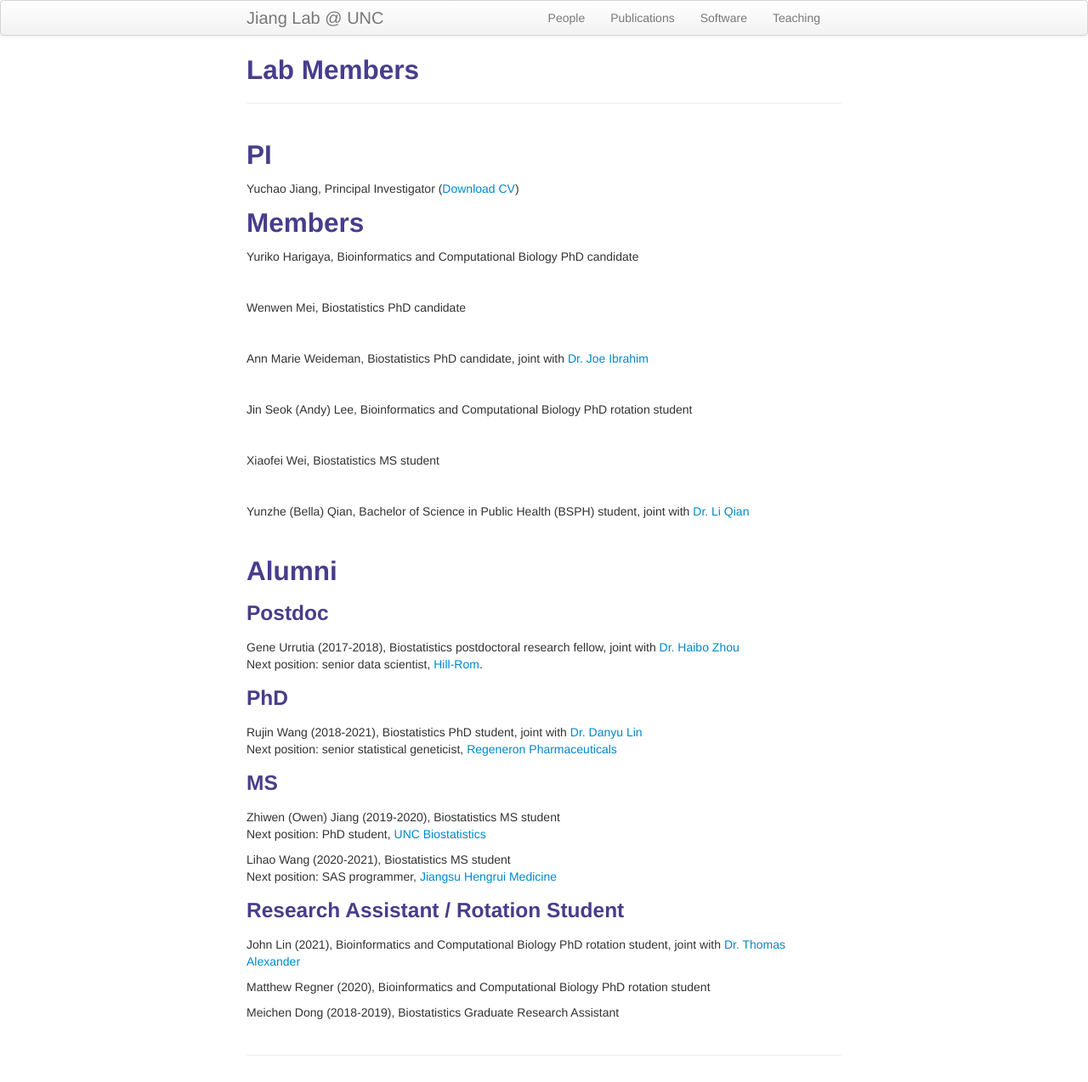
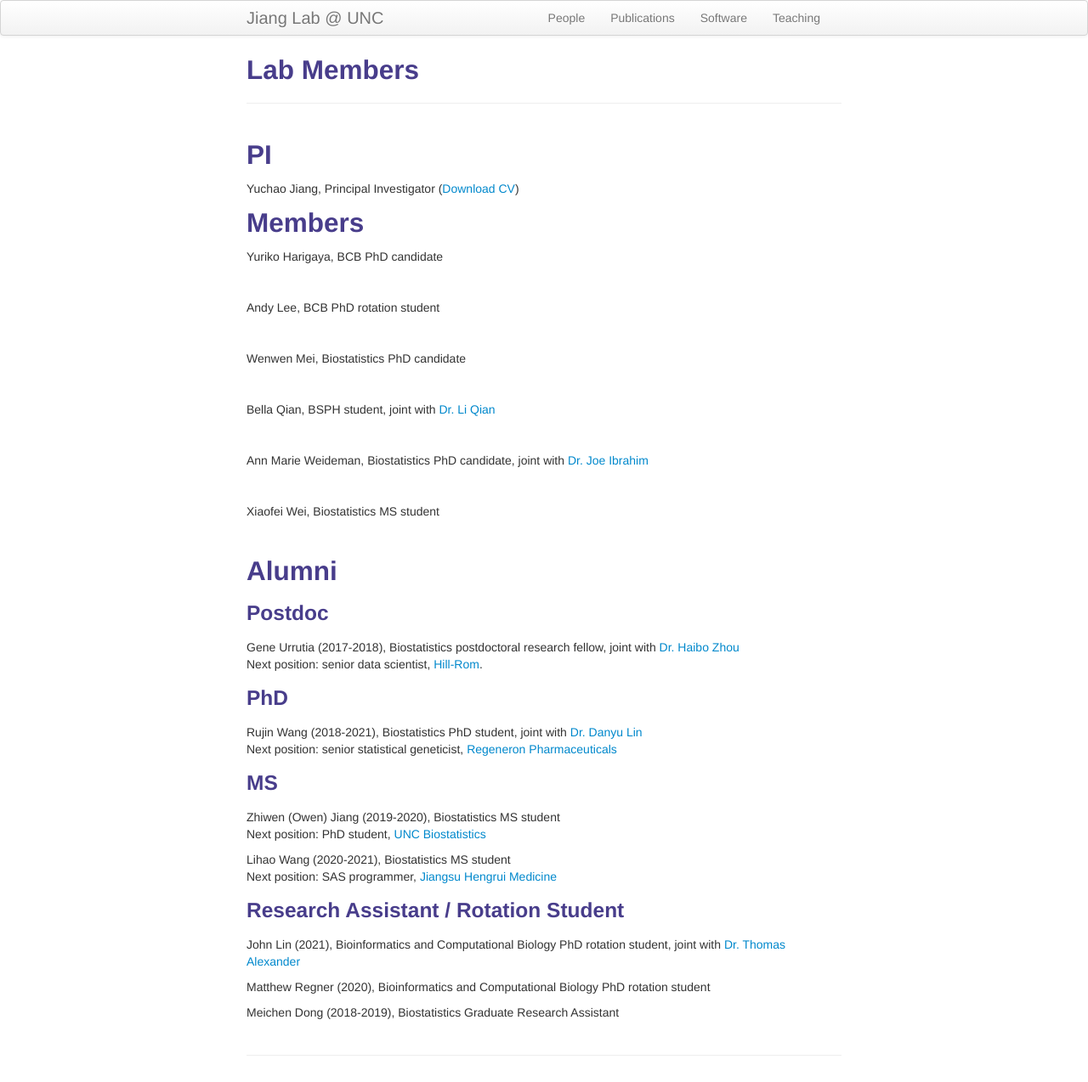
Before and after one commit to yuchaojiang/yuchaojiang.github.io, a Jekyll site: the page built from pages/people.md, in a window 1280 px wide. Shown: the whole page at 85% size. Built offline with Jekyll 4.4.1, drawn with Linux system fonts in a browser that asks for light colours.

Commit message:
Update people.md

```diff
--- a/pages/people.md
+++ b/pages/people.md
@@ -11,7 +11,11 @@ Yuchao Jiang, Principal Investigator (<a href="https://www.dropbox.com/s/re2aqb8
 
 ## Members
 
-Yuriko Harigaya, Bioinformatics and Computational Biology PhD candidate
+Yuriko Harigaya, BCB PhD candidate
+
+<br/>
+
+Andy Lee, BCB PhD rotation student
 
 <br/>
 
@@ -19,19 +23,15 @@ Wenwen Mei, Biostatistics PhD candidate
 
 <br/>
 
+Bella Qian, BSPH student, joint with [Dr. Li Qian](https://uncliqian.web.unc.edu/)
+
+<br/>
+
 Ann Marie Weideman, Biostatistics PhD candidate, joint with [Dr. Joe Ibrahim](https://sph.unc.edu/adv_profile/joseph-g-ibrahim-phd/)
 
 <br/>
 
-Jin Seok (Andy) Lee, Bioinformatics and Computational Biology PhD rotation student
-
-<br/>
-
 Xiaofei Wei, Biostatistics MS student
-
-<br/>
-
-Yunzhe (Bella) Qian, Bachelor of Science in Public Health (BSPH) student, joint with [Dr. Li Qian](https://uncliqian.web.unc.edu/)
 
 <br/>
 
```
